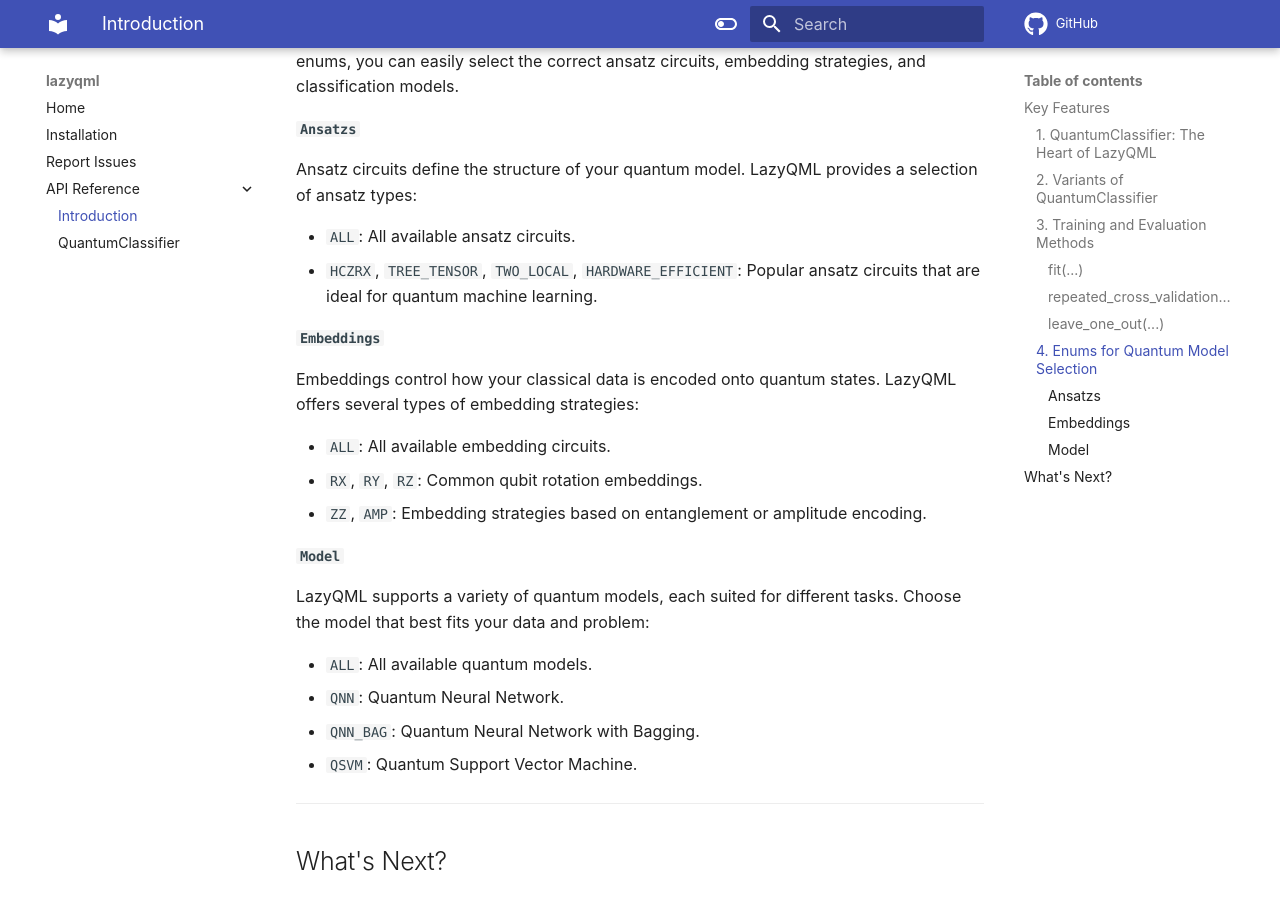
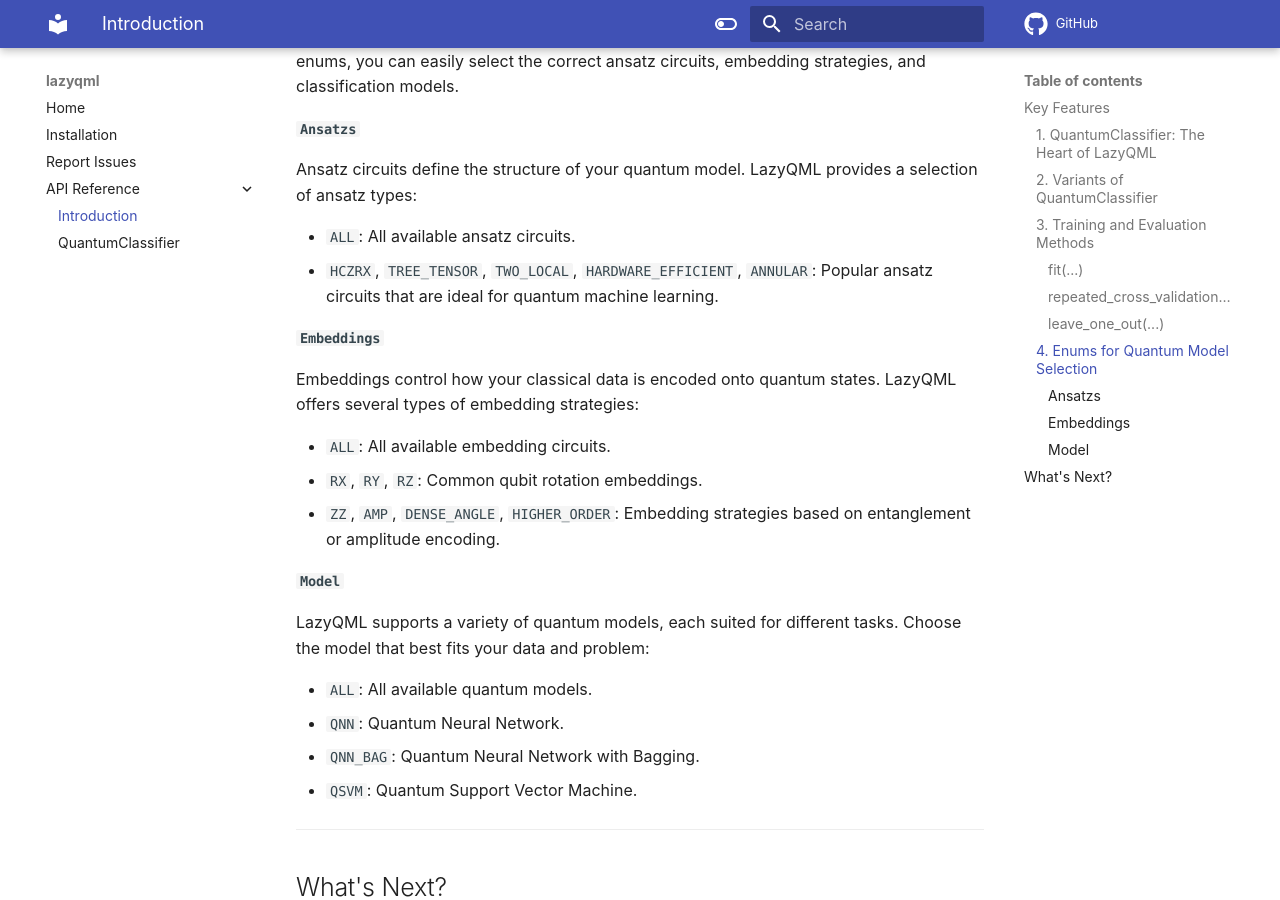
Before and after one commit to lealcalejandro/LazyQML, an MkDocs documentation site: the page built from docs/api.md, in a window 1280 px wide and 900 px high, scrolled down 1937 px. Built offline with MkDocs 1.6.1 and Material for MkDocs 9.7.7, drawn with Linux system fonts in a browser that asks for light colours; some web fonts are replaced; comment, search, counter and statistics services are not loaded.

Commit message:
Included new enums in docs

```diff
--- a/docs/api.md
+++ b/docs/api.md
@@ -60,14 +60,14 @@ LazyQML gives you full control over your quantum model's architecture. With a ri
 Ansatz circuits define the structure of your quantum model. LazyQML provides a selection of ansatz types:
 
 - `ALL`: All available ansatz circuits.
-- `HCZRX`, `TREE_TENSOR`, `TWO_LOCAL`, `HARDWARE_EFFICIENT`: Popular ansatz circuits that are ideal for quantum machine learning.
+- `HCZRX`, `TREE_TENSOR`, `TWO_LOCAL`, `HARDWARE_EFFICIENT`, `ANNULAR`: Popular ansatz circuits that are ideal for quantum machine learning.
 
 #### ``Embeddings``
 Embeddings control how your classical data is encoded onto quantum states. LazyQML offers several types of embedding strategies:
 
 - `ALL`: All available embedding circuits.
 - `RX`, `RY`, `RZ`: Common qubit rotation embeddings.
-- `ZZ`, `AMP`: Embedding strategies based on entanglement or amplitude encoding.
+- `ZZ`, `AMP`, `DENSE_ANGLE`, `HIGHER_ORDER`: Embedding strategies based on entanglement or amplitude encoding.
 
 #### ``Model``
 LazyQML supports a variety of quantum models, each suited for different tasks. Choose the model that best fits your data and problem:
```
